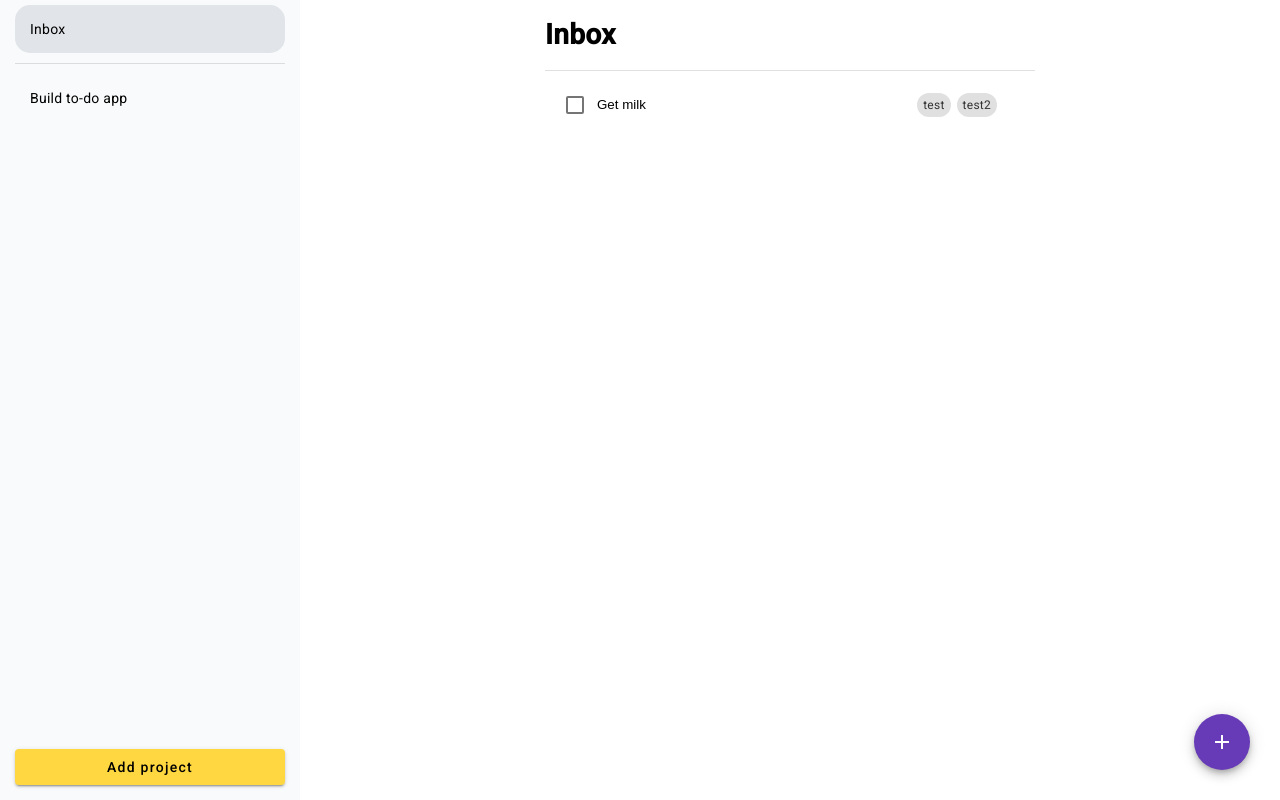
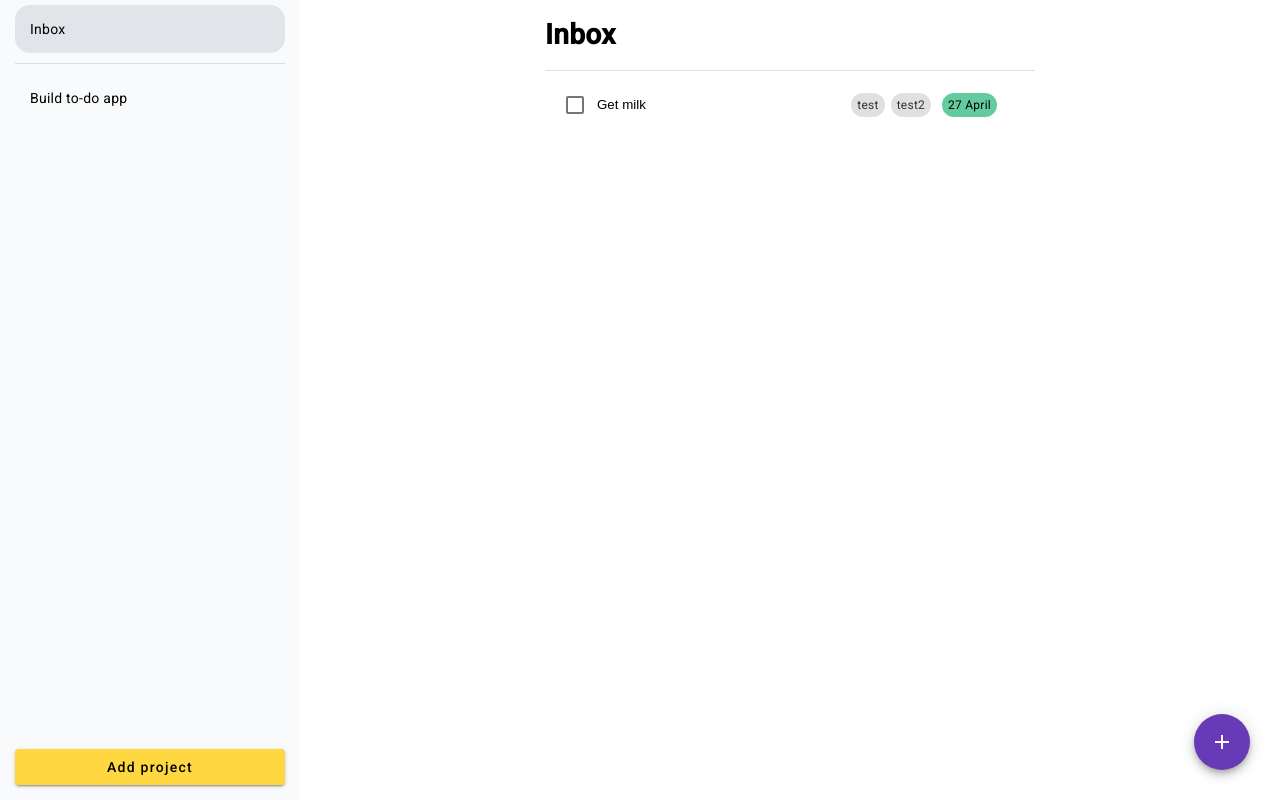
Before and after one commit to noah-jansen/todo-app, an Angular app: page / in a window 1280 px wide. Built offline with nearby package versions, Linux system fonts and the light colour scheme.

Commit message:
Added deadline

```diff
--- a/src/app/services/todo.services.ts
+++ b/src/app/services/todo.services.ts
@@ -15,21 +15,24 @@ export class TodosServices {
       title: "Get milk",
       done: false,
       project: null,
-      tags: ["test", "test2"]
+      tags: ["test", "test2"],
+      deadline: new Date('2023-04-27T12:30:00')
     },
     {
       id: 1674480965640,
       title: "Pet dog",
       done: false,
       project: null,
-      tags: []
+      tags: [],
+      deadline: new Date('2023-04-27T12:30:00')
     },
     {
       id: 1674480973165,
       title: "Eat grass",
       done: false,
       project: null,
-      tags: []
+      tags: [],
+      deadline: new Date('2023-04-27T12:30:00')
     }
   ];
 
--- a/src/app/todolist/todolist.component.css
+++ b/src/app/todolist/todolist.component.css
@@ -90,16 +90,11 @@ textarea:focus, input:focus{
   margin-top: 25px;
 }
 
-.tags-collapsed {
-  display: inline-flex;
-  flex-wrap: wrap;
-  margin-left: 5px;
-}
-
 .tags {
   display: flex;
   flex-direction: row;
   flex-wrap: wrap;
+  margin-right: 5px;
 }
 
 .tag {
@@ -129,13 +124,13 @@ textarea:focus, input:focus{
 
 .todo-card.expanded .expanded-card {
   display: flex;
-  flex-direction: row;
+  flex-direction: column;
   align-items: flex-start;
-  align-items: center;
+  align-items: start;
   flex-wrap: wrap;
 }
 
-.todo-card.expanded .tags-collapsed {
+.todo-card.expanded .collapsed {
   display: none;
 }
 
@@ -183,3 +178,17 @@ textarea:focus, input:focus{
   text-overflow: ellipsis;
   margin-left: 6px;
 }
+
+.deadline {
+  background-color: #64cb9e;
+  border-radius: 12px;
+  border-style: none;
+  font-size: 12px;
+  margin-left: 6px;
+  margin-top: 3px;
+  margin-bottom: 3px;
+  padding: 2px 6px;
+  font-family: "Roboto", sans-serif;
+  font-weight: 400;
+  font-size: 12px;
+}
--- a/src/app/todolist/todolist.component.html
+++ b/src/app/todolist/todolist.component.html
@@ -43,9 +43,12 @@
       (focusout)="deleteEmptyTodo(todo)"
       (keydown.enter)="unfocusInputfield($event)"
     />
-    <div class="tags-collapsed">
+    <div class="tags collapsed">
       <span *ngFor="let tag of todo.tags" class="tag">{{ tag }}</span>
     </div>
+    <span *ngIf="todo.deadline" class="deadline collapsed">{{
+      todo.deadline | date : "d MMMM"
+    }}</span>
     <button
       mat-icon-button
       (click)="deleteTodo(todo)"
@@ -69,13 +72,19 @@
           <mat-icon>cancel</mat-icon>
         </button>
       </span>
-    </div>
-    <div>
       <input
         [(ngModel)]="newTag"
         (keydown.enter)="addTag(todo, newTag); newTag = ''"
         placeholder="Add Tag"
         class="tag-input-section"
+      />
+    </div>
+    <div class="dates">
+      <input
+        class="deadline"
+        type="date"
+        [ngModel]="todo.deadline | date : 'yyyy-MM-dd'"
+        (ngModelChange)="todo.deadline = $event"
       />
     </div>
   </div>
--- a/src/app/todolist/todolist.component.ts
+++ b/src/app/todolist/todolist.component.ts
@@ -31,7 +31,7 @@ export class TodolistComponent implements OnInit {
     // creates unique id (milliseconds since 1970)
     const newId: number = Date.now();
     // creates new todo item
-    const newItem: Todo = {id: newId, title: "", done: false, project: this.todoServices.currentOpenProject, tags: []};
+    const newItem: Todo = {id: newId, title: "", done: false, project: this.todoServices.currentOpenProject, tags: [], deadline: null};
     // adds new todo item to todo list
     this.todoServices.addTodoItem(newItem);
     // Timeout is used because it makes the focus input field async. Otherwise it results in null because the element is not yet rendered on page
--- a/src/interfaces/todo.interface.ts
+++ b/src/interfaces/todo.interface.ts
@@ -6,4 +6,5 @@ export interface Todo {
   done: boolean;
   project: Project | null;
   tags: string[];
+  deadline: Date | null;
 }
```
Also changed, not shown: 1 other file (tests, documents, lock files or other folders).
